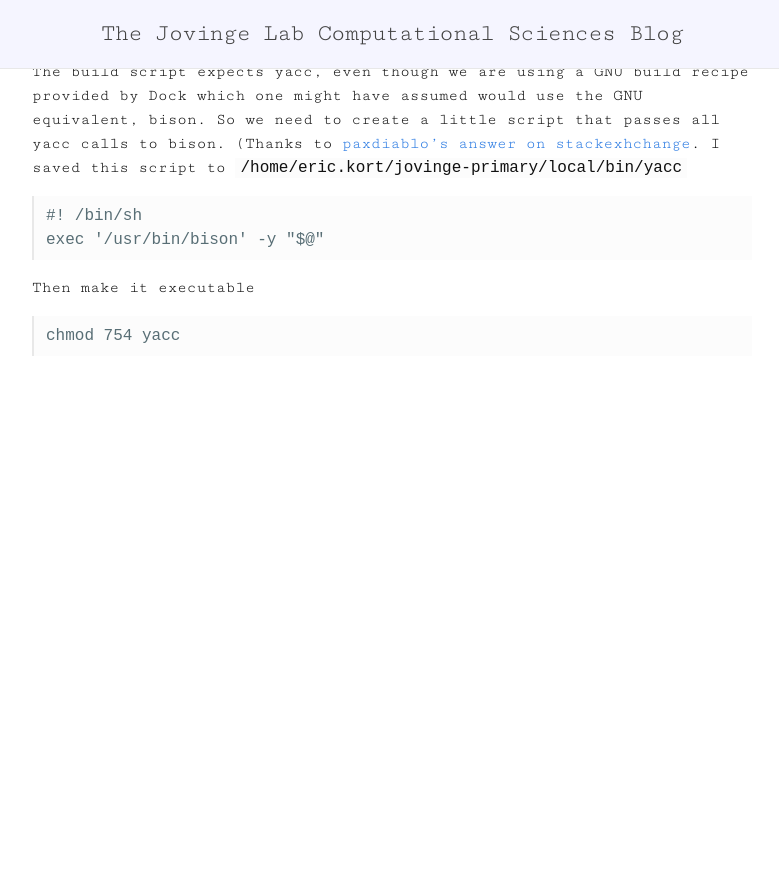
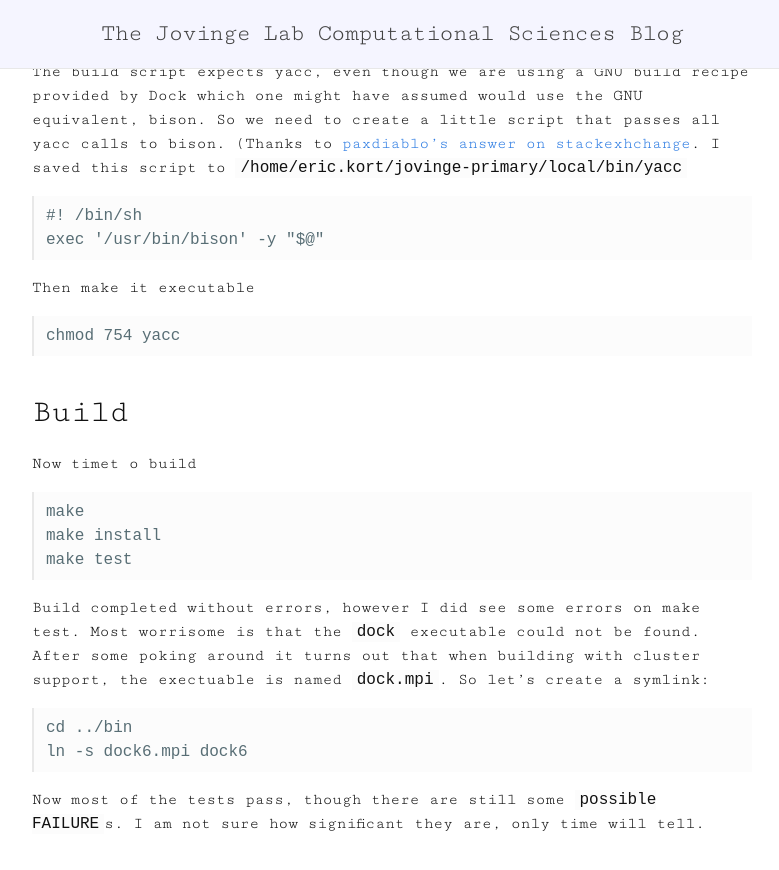
Before and after one commit to JovingeLabSoftware/JovingeLabSoftware.github.io, a Jekyll site: the page built from _posts/2016-09-22-installing-dock-6-7-with-parallel-support.md, in a window 1280 px wide and 900 px high, scrolled down 707 px. Shown: the top 870 px of the window, without its empty margins (248-1027 px from the left). Built offline with Jekyll 4.4.1, drawn with Linux system fonts in a browser that asks for light colours; comment, search, counter and statistics services are not loaded; before the commit the page ends 1127 px from its top, so only the background shows below that.

Commit message:
Updated 2016-09-22-installing-dock-6-7-with-parallel-support.md

````diff
--- a/_posts/2016-09-22-installing-dock-6-7-with-parallel-support.md
+++ b/_posts/2016-09-22-installing-dock-6-7-with-parallel-support.md
@@ -12,6 +12,7 @@ Here is how I installed Dock 6.7 in a local directory on our HPC cluster. I alre
 
 Step 1. [Request License](http://dock.compbio.ucsf.edu/Online_Licensing/dock_license_application.html)
 Step 2. Download and untar
+
 ```
 wget https://dock.compbio.ucsf.edu/dock.6.7_source.tar.gz --no-check-certificate
 tar -zxvf dock.6.7._source.tar.gz
@@ -31,3 +32,22 @@ Then make it executable
 ```
 chmod 754 yacc
 ```
+
+## Build
+
+Now timet o build
+
+```
+make
+make install
+make test
+```
+
+Build completed without errors, however I did see some errors on make test.  Most worrisome is that the `dock` executable could not be found.  After some poking around it turns out that when building with cluster support, the exectuable is named `dock.mpi`.  So let's create a symlink:
+
+```
+cd ../bin
+ln -s dock6.mpi dock6
+```
+
+Now most of the tests pass, though there are still some `possible FAILURE`s.  I am not sure how significant they are, only time will tell.
````
